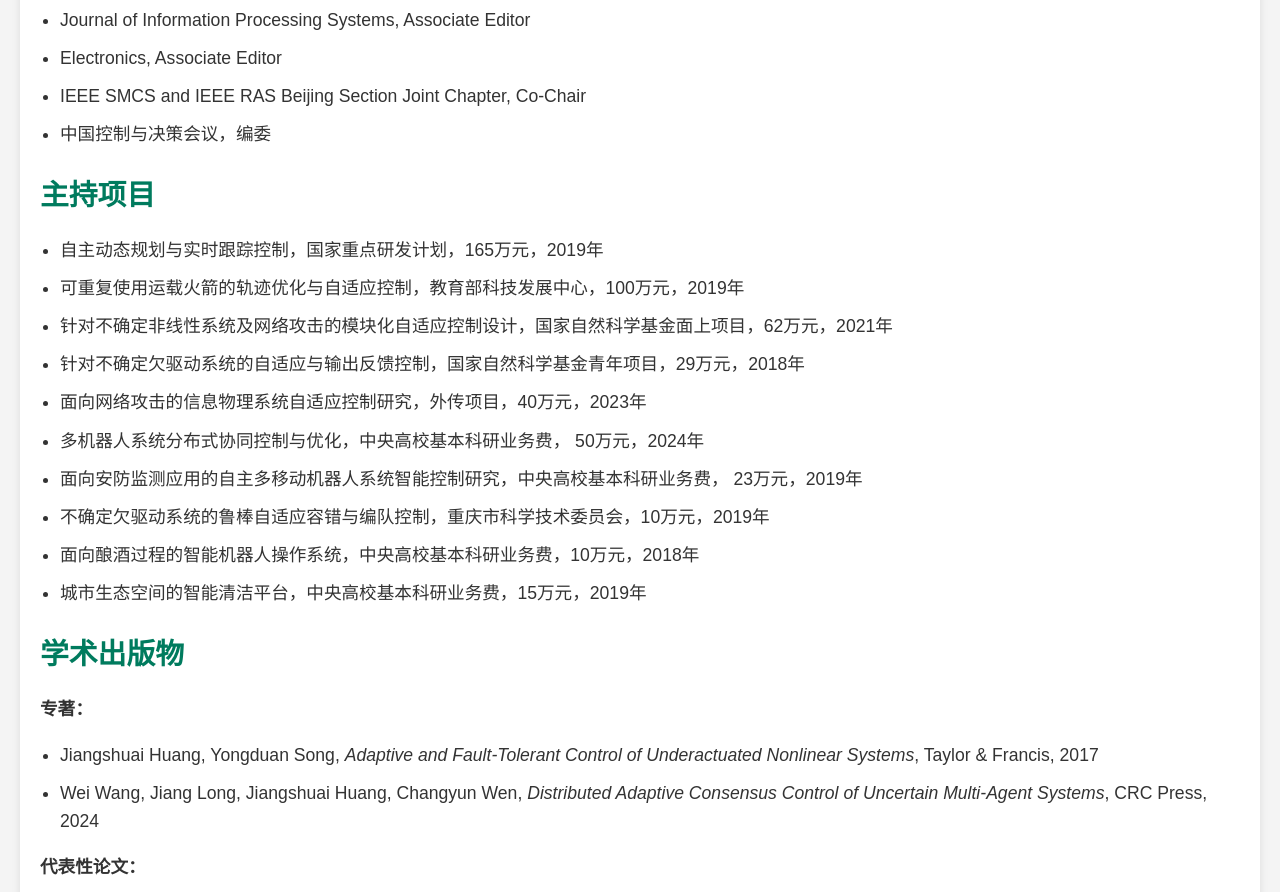
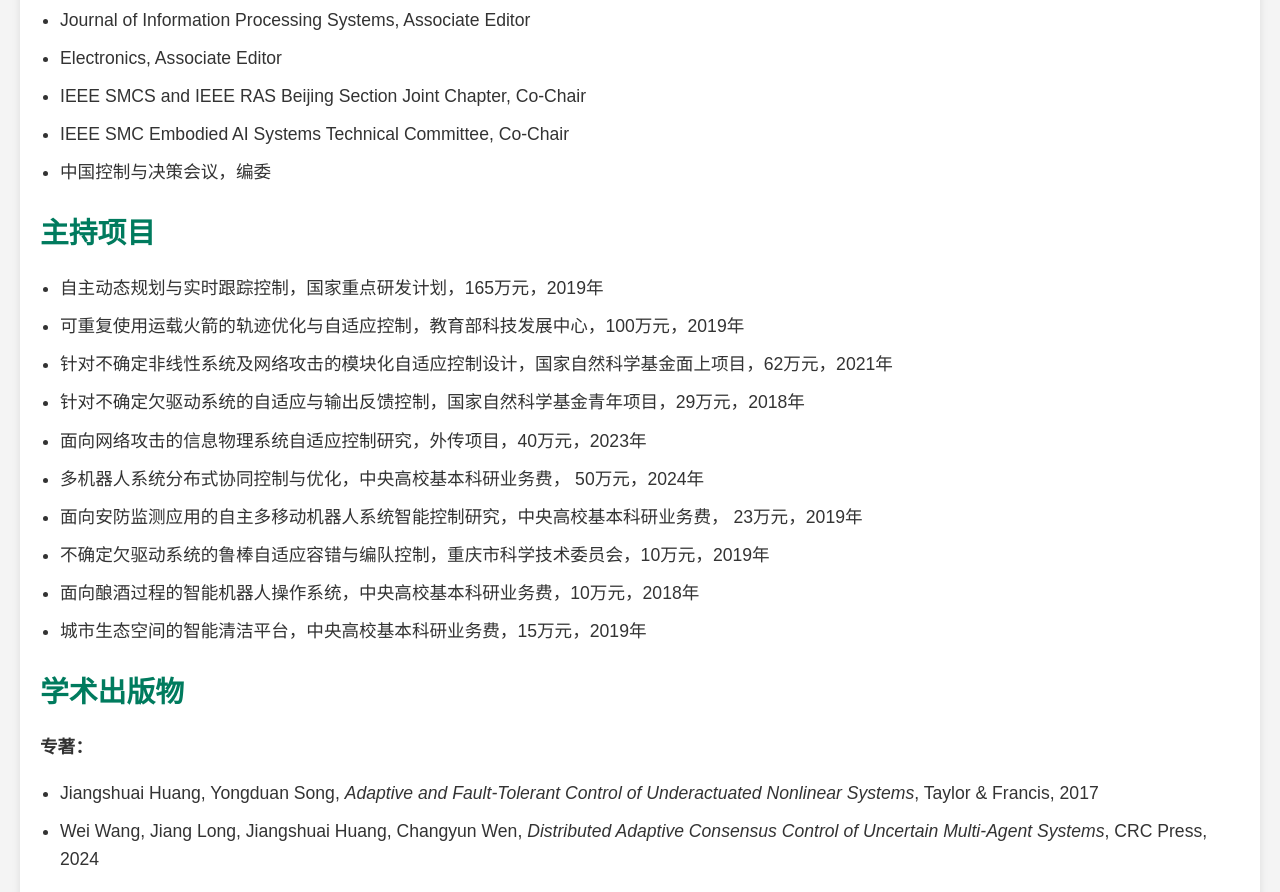
Before and after one commit to JSHuangCQU/Huang, a plain HTML site: page Chinese.html in a window 1280 px wide. Shown: the part 1960-2852 px from the top of the page. Drawn offline with Linux system fonts and the light colour scheme.

Commit message:
Update Chinese.html

```diff
--- a/Chinese.html
+++ b/Chinese.html
@@ -212,6 +212,7 @@
                     <li>Journal of Information Processing Systems, Associate Editor</li>
                     <li>Electronics, Associate Editor</li>
                     <li>IEEE SMCS and IEEE RAS Beijing Section Joint Chapter, Co-Chair</li>
+                    <li>IEEE SMC Embodied AI Systems Technical Committee, Co-Chair</li>
                     <li>中国控制与决策会议，编委</li>
                     <!-- More items here -->
                 </ul>
```
